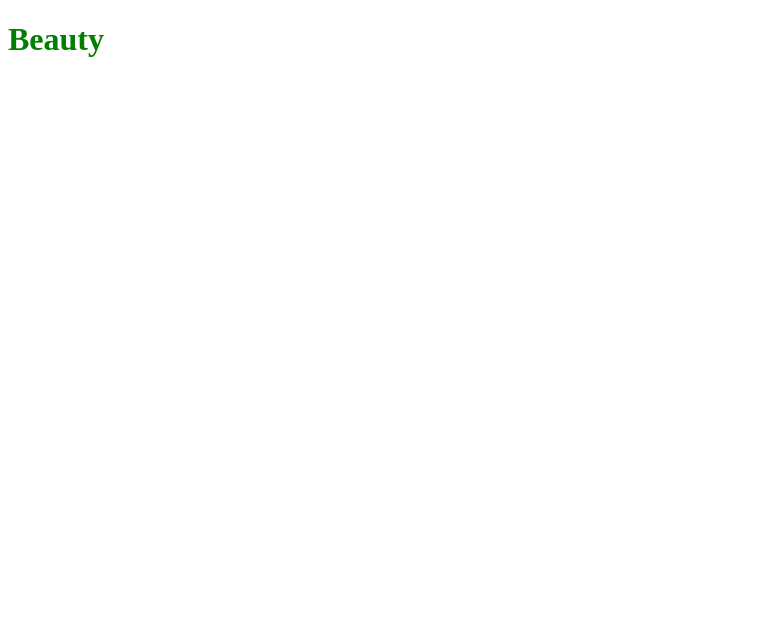
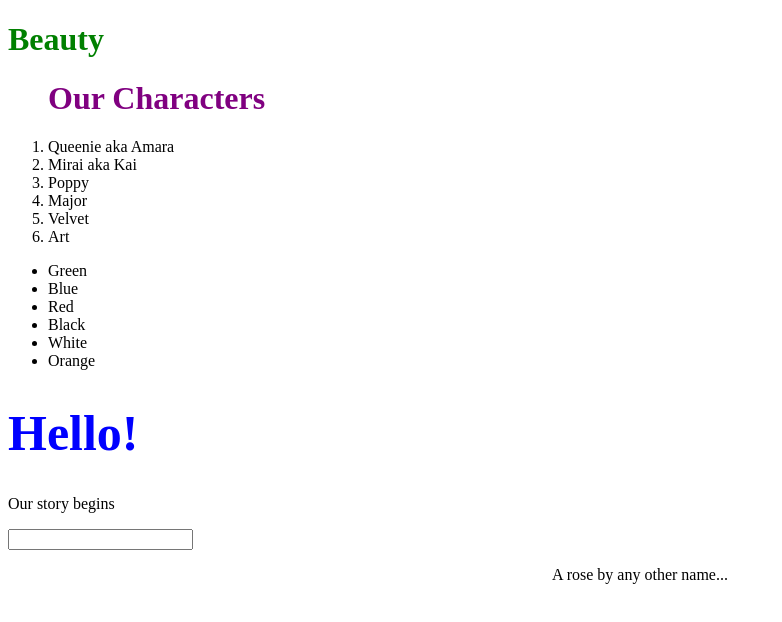
Before and after one commit to AJ1275/Assignements, a plain HTML site: page Beauty-Practice/index.html in a window 1280 px wide. Shown: the whole page, without its empty margins (0-782 px from the left). Drawn offline with Linux system fonts and the light colour scheme.

Commit message:
Worked through current curriculum practice with Beauty

```diff
--- a/Beauty-Practice/index.html
+++ b/Beauty-Practice/index.html
@@ -4,9 +4,20 @@
     <h1 id="title">Beauty</h1>
 </head>
 <body>
+    <ol id="characterList">
+    <h1 id="cList">Our Characters</h1>
+        <li class="characters">Queenie aka Amara</li>
+        <li class="characters">Mirai aka Kai</li>
+        <li class="characters">Poppy</li>
+        <li class="characters">Major</li>
+        <li class="characters">Velvet</li>
 
+    </ol>
+    <ul id="colors"></ul>
+    <h1 id="intro">Our story begins</h1>
+    <p id="intro-p">Hello world~</p>
 
-
+    <input type="text" id="text-input"/>
 
 
 
--- a/Beauty-Practice/script.js
+++ b/Beauty-Practice/script.js
@@ -1,3 +1,42 @@
 var title = document.getElementById("title")
 title.style.color = "green"
 title.style.fontFamily = "Courgette"
+var characters = document.querySelectorAll(".characters")
+for (var i = 0; i < characters.length; i++){
+    console.log(characters[i])
+}
+var element = document.getElementById("intro")
+console.log(element.textContent)
+var text = element.innerText
+console.log(text)
+var pText = document.getElementById("intro-p").innerText = text
+element.style.color = "blue"
+element.style.fontSize = "50px"
+var cList = document.getElementById("cList")
+cList.style.color = "purple"
+cList.style.textAlign = "left"
+element.innerHTML = "Hello!"
+var inputBox = document.getElementById("text-input")
+console.log(inputBox.value)
+inputBox.value = "This is some magic~"
+var newLi = document.createElement("li")
+var characterList = document.getElementById("characterList")
+characterList.append(newLi)
+newLi.textContent = "Art"
+document.body.innerHTML += "<p id='paragraph'> A rose by any other name...</p>"
+var paragraph = document.getElementById("paragraph")
+paragraph.style.textAlign = "center"
+var faveColors = [
+    "Green",
+    "Blue",
+    "Red",
+    "Black",
+    "White",
+    "Orange"
+]
+var colorsList = document.getElementById("colors")
+for (var i = 0; i < faveColors.length; i++){
+   var colorName = document.createElement("li")
+   colorName.textContent = faveColors[i]
+   colorsList.append(colorName)
+}
```
